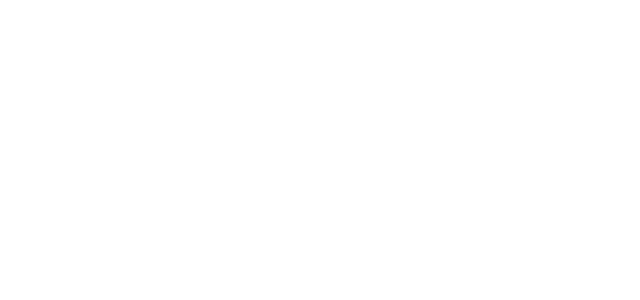
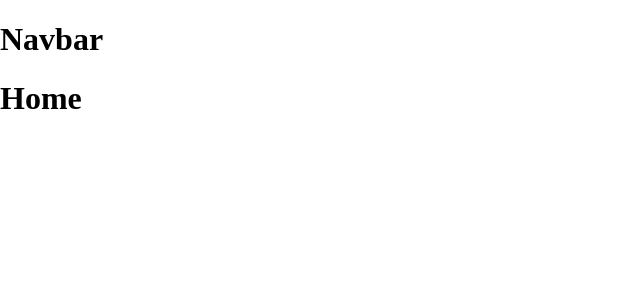
Before and after one commit to warderer/intro-react-g38a, a React (Vite) app in the folder 05-poke-bootstrap/: page / in a window 1280 px wide. Shown: the top 300 px of the page, without its empty margins (0-640 px from the left). Built offline with nearby package versions, Linux system fonts and the light colour scheme.

Commit message:
✨ Add Navbar and Home basic components

```diff
--- a/05-poke-bootstrap/src/App.jsx
+++ b/05-poke-bootstrap/src/App.jsx
@@ -1,9 +1,12 @@
 import './App.css'
+import Navbar from './components/Navbar'
+import Home from './pages/Home'
 
 function App () {
   return (
     <>
-
+      <Navbar />
+      <Home />
     </>
   )
 }
--- /dev/null
+++ b/05-poke-bootstrap/src/components/Navbar.jsx
@@ -0,0 +1,6 @@
+const Navbar = () => {
+  return (
+    <h1>Navbar</h1>
+  )
+}
+export default Navbar
--- /dev/null
+++ b/05-poke-bootstrap/src/pages/Home.jsx
@@ -0,0 +1,6 @@
+const Home = () => {
+  return (
+    <h1>Home</h1>
+  )
+}
+export default Home
```
